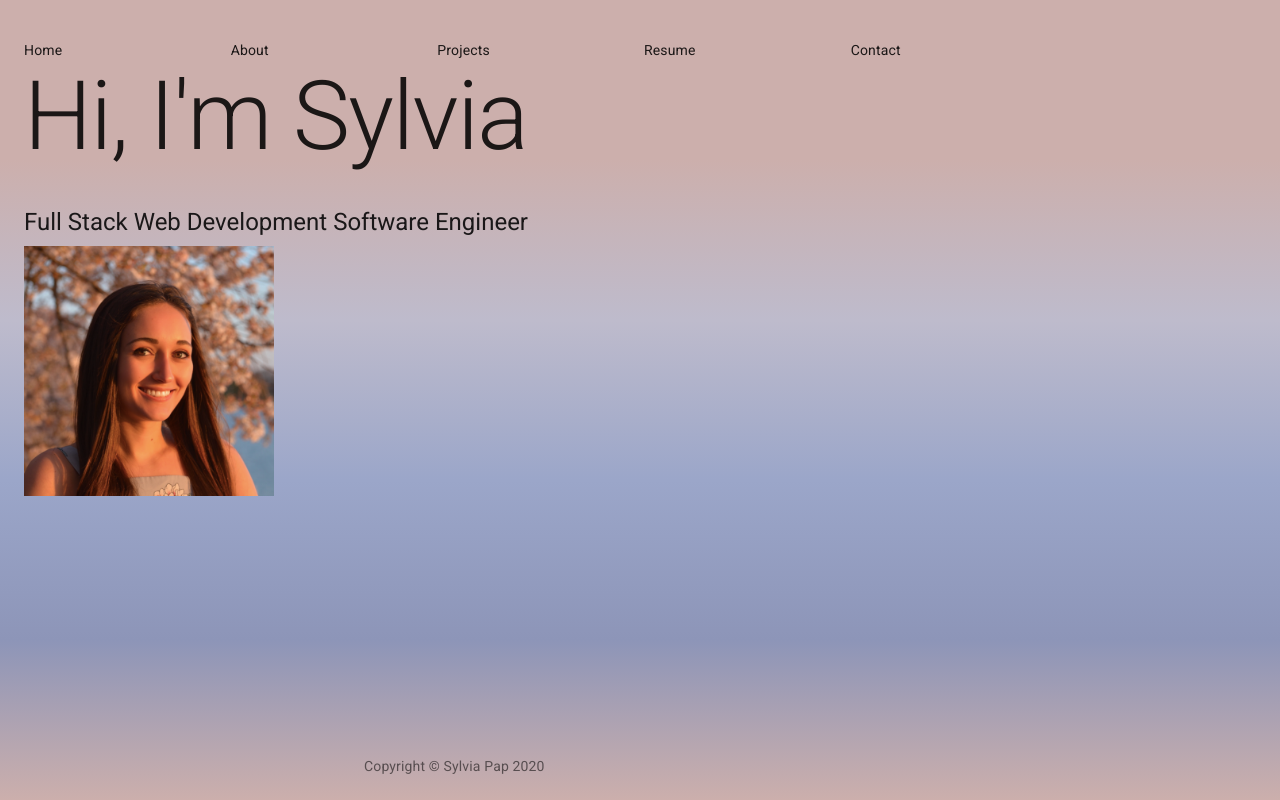
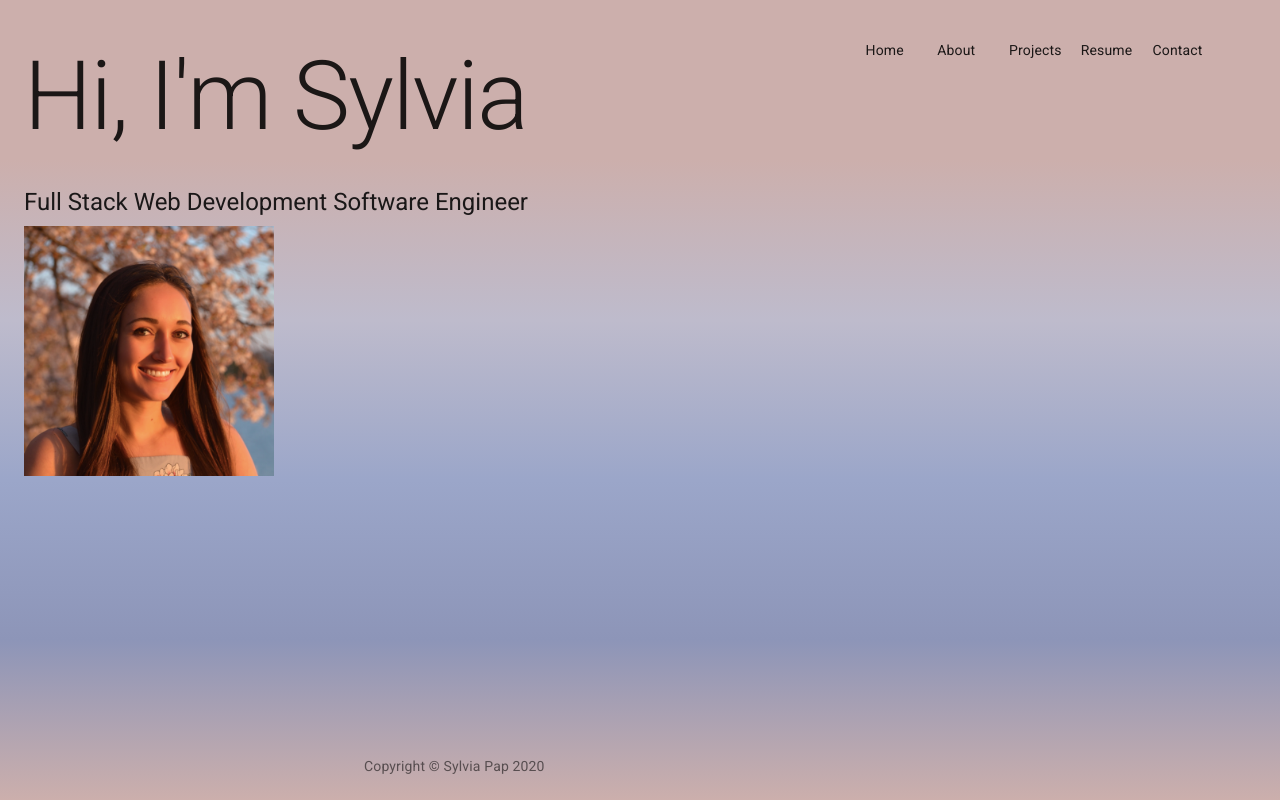
Before and after one commit to sylviapap/personal-site-react, a React (Create React App) app: page / in a window 1280 px wide. Built offline with nearby package versions, Linux system fonts and the light colour scheme.

Commit message:
change float

```diff
--- a/src/components/Nav.js
+++ b/src/components/Nav.js
@@ -7,6 +7,7 @@ import Grid from '@material-ui/core/Grid';
 const useStyles = makeStyles((theme) => ({
   root: {
     flexGrow: 1,
+    float: "right"
   }
 }));
 
@@ -14,8 +15,8 @@ export default function Nav() {
   const classes = useStyles();
 
   return (
-    <div className={classes.root} id="nav">
-      <Grid container spacing={1}>
+    <div className={classes.root} >
+      <Grid container spacing={5}>
         <Grid item xs={2}>
           <Link component={RouterLink} to="/"
           variant="body2" color="inherit">
```
